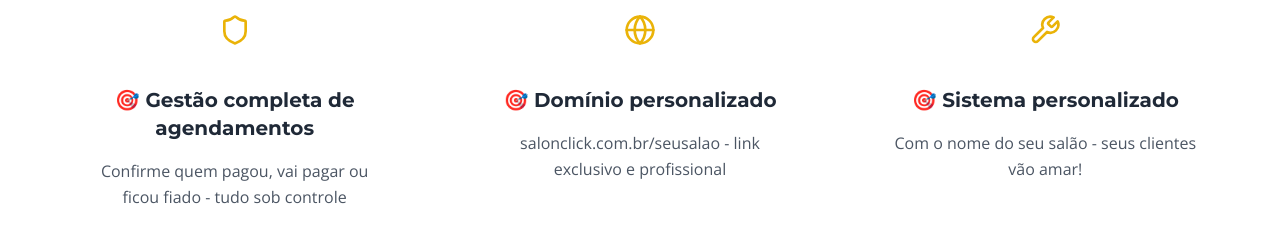
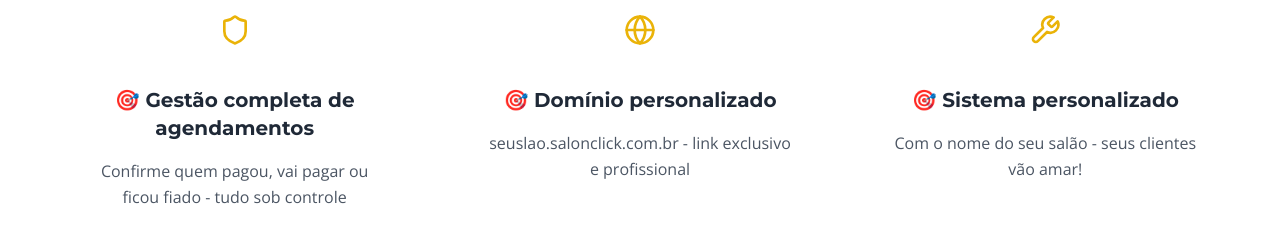
Before and after one commit to landingpagesalao/landingpagesalao, a React (Vite) app: page / in a window 1280 px wide. Shown: the part 4060-4292 px from the top of the page. Built offline with nearby package versions, Linux system fonts and the light colour scheme.

Commit message:
Update Features.tsx

```diff
--- a/src/components/Features.tsx
+++ b/src/components/Features.tsx
@@ -49,7 +49,7 @@ const Features = () => {
     {
       icon: <Globe className="w-8 h-8 text-yellow-500" />,
       title: "Domínio personalizado",
-      description: "salonclick.com.br/seusalao - link exclusivo e profissional"
+      description: "seuslao.salonclick.com.br - link exclusivo e profissional"
     },
     {
       icon: <Wrench className="w-8 h-8 text-yellow-500" />,
```
